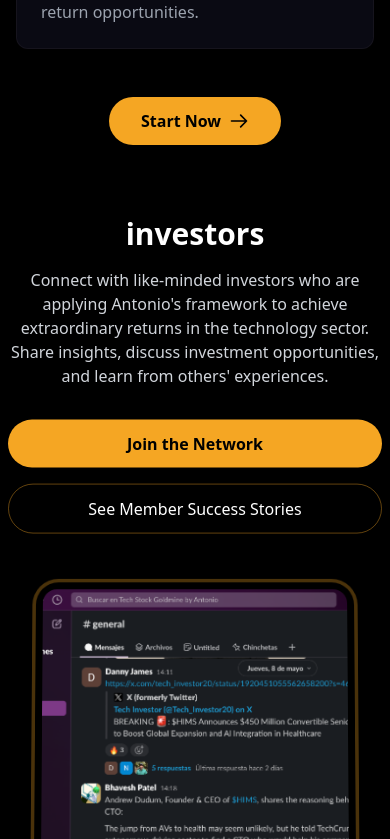
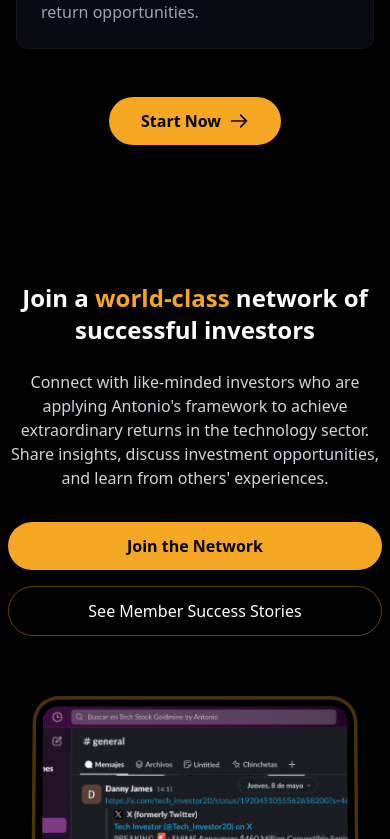
Before and after one commit to jshplayground/techstock-goldmine-portal, a React (Vite) app: page / in a window 390 px wide. Shown: the part 1845-2684 px from the top of the page. Built offline with nearby package versions, Linux system fonts and the light colour scheme.

Commit message:
Implement plan

```diff
--- a/src/components/homepage/JoinNetworkSection.tsx
+++ b/src/components/homepage/JoinNetworkSection.tsx
@@ -1,8 +1,10 @@
+
 import React from 'react';
 import { Link } from 'react-router-dom';
 import { motion } from 'framer-motion';
 import { ContainerScroll } from '@/components/ui/container-scroll-animation';
 import { useDeviceCapability } from '@/hooks/useDeviceCapability';
+
 const JoinNetworkSection = () => {
   const {
     isLowPowerDevice,
@@ -11,10 +13,10 @@ const JoinNetworkSection = () => {
 
   // For low power devices, render a simplified version without animation
   if (isLowPowerDevice) {
-    return <section className="py-16 bg-transparent relative overflow-hidden">
+    return <section className="py-20 md:py-16 bg-transparent relative overflow-hidden">
         <div className="max-w-5xl mx-auto">
-          <div className="max-w-xl mx-auto py-[25px] mb-8 text-center">
-            <h2 className="text-3xl md:text-4xl font-bold mb-4 text-white">
+          <div className="max-w-xl mx-auto py-[40px] md:py-[25px] mb-8 text-center">
+            <h2 className="text-2xl md:text-4xl font-bold mb-6 md:mb-4 text-white">
               Join a <span className="text-techstock-gold">world-class</span> network of successful investors
             </h2>
 
@@ -45,9 +47,9 @@ const JoinNetworkSection = () => {
   }
 
   // For higher power devices, render the full animation
-  return <section className="py-16 bg-transparent relative overflow-hidden">
-      <ContainerScroll titleComponent={<div className="max-w-xl mx-auto py-[25px]">
-          <h2 className="text-3xl md:text-4xl font-bold mb-4 text-white">
+  return <section className="py-20 md:py-16 bg-transparent relative overflow-hidden">
+      <ContainerScroll titleComponent={<div className="max-w-xl mx-auto py-[40px] md:py-[25px]">
+          <h2 className="text-2xl md:text-4xl font-bold mb-6 md:mb-4 text-white">
             Join a <span className="text-techstock-gold">world-class</span> network of successful investors
           </h2>
 
--- a/src/components/ui/animated-section.tsx
+++ b/src/components/ui/animated-section.tsx
@@ -9,13 +9,15 @@ interface AnimatedSectionProps {
   className?: string;
   delay?: number;
   animation?: 'fade' | 'slide-up' | 'slide-right' | 'none';
+  mobileSpacing?: boolean; // New prop to control mobile spacing
 }
 
 export const AnimatedSection: React.FC<AnimatedSectionProps> = ({
   children,
   className,
   delay = 0,
-  animation = 'fade'
+  animation = 'fade',
+  mobileSpacing = false
 }) => {
   const { ref, isInView } = useInView({
     threshold: 0.15,
@@ -52,7 +54,10 @@ export const AnimatedSection: React.FC<AnimatedSectionProps> = ({
       initial={animation === 'none' ? 'none' : 'hidden'}
       animate={isInView || animation === 'none' ? 'visible' : 'hidden'}
       variants={variants}
-      className={cn(className)}
+      className={cn(
+        mobileSpacing && 'mt-6 md:mt-0',
+        className
+      )}
     >
       {children}
     </motion.div>
--- a/src/components/ui/container-scroll-animation.tsx
+++ b/src/components/ui/container-scroll-animation.tsx
@@ -30,7 +30,7 @@ export const ContainerScroll = ({
 
   return (
     <div
-      className="h-[40rem] md:h-[60rem] flex items-center justify-center relative p-2 md:p-20"
+      className="h-[50rem] md:h-[60rem] flex items-center justify-center relative p-2 md:p-20"
       ref={containerRef}
     >
       <div
--- a/src/pages/Index.tsx
+++ b/src/pages/Index.tsx
@@ -76,8 +76,8 @@ const Index = () => {
         </div>
       </AnimatedSection>
 
-      {/* Join Network Section */}
-      <AnimatedSection animation="fade" className="relative">
+      {/* Join Network Section - Added mobileSpacing prop */}
+      <AnimatedSection animation="fade" className="relative" mobileSpacing={true}>
         <JoinNetworkSection />
       </AnimatedSection>
 
```
